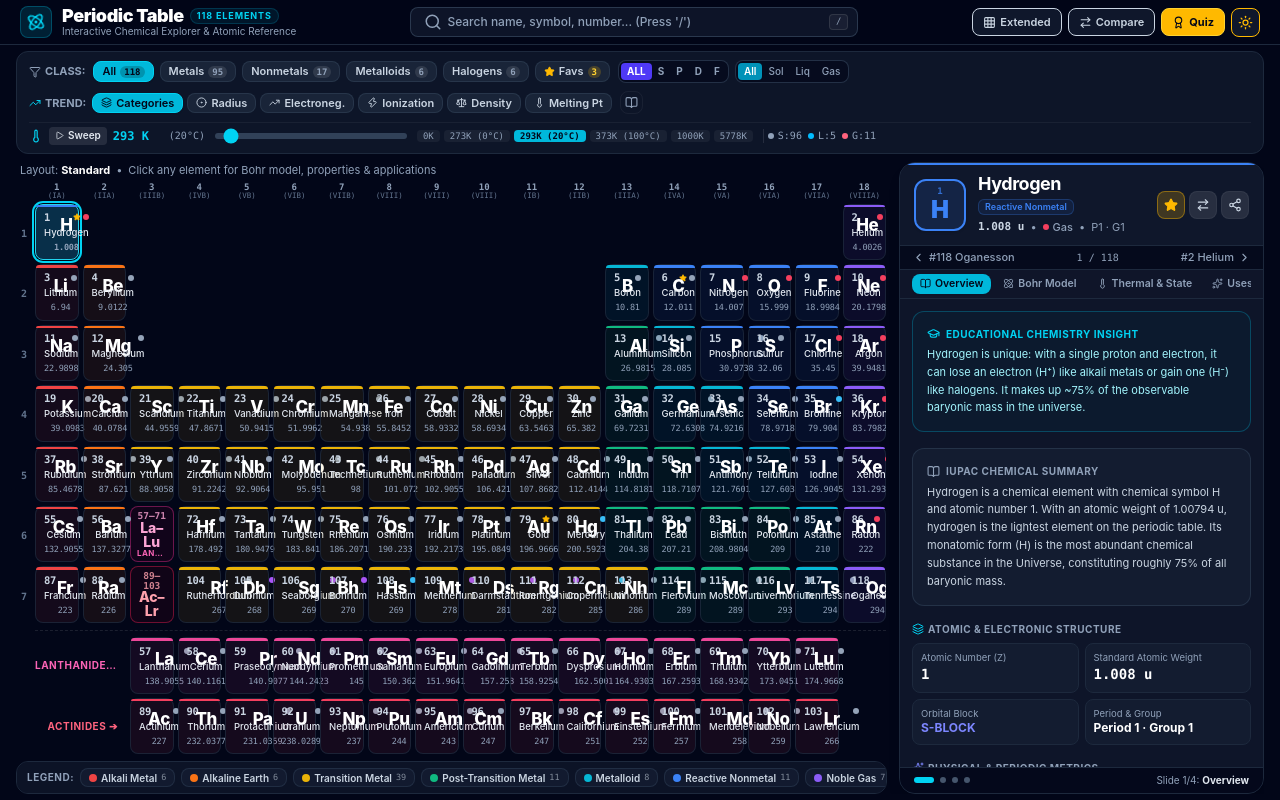
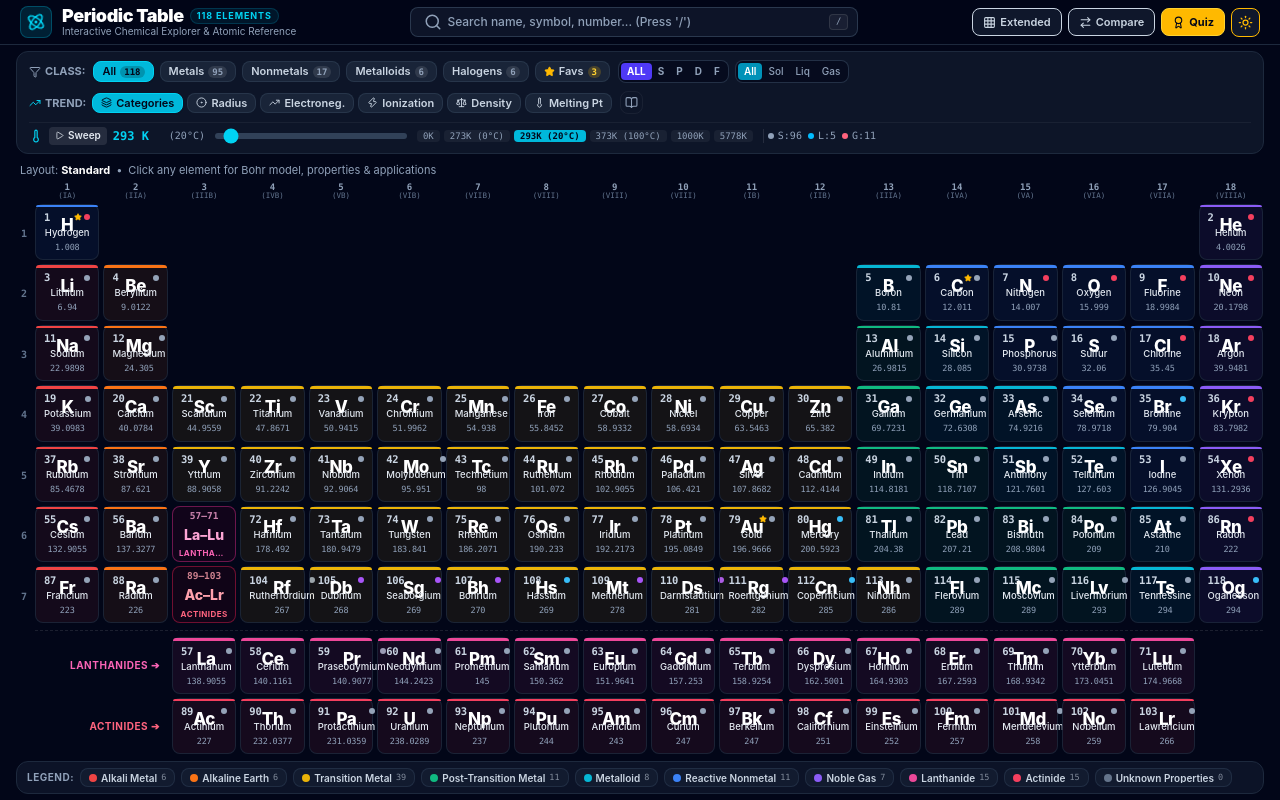
Before and after one commit to sagarhiremath-max/interactive-periodic-table, a React (Vite) app: page / in a window 1280 px wide. Built offline with nearby package versions, Linux system fonts and the light colour scheme.

Commit message:
Make element details panel appear only after clicking an element and arrange periodic table neatly

```diff
--- a/src/App.tsx
+++ b/src/App.tsx
@@ -33,7 +33,7 @@
   const [onlyFavorites, setOnlyFavorites] = useState<boolean>(false);
 
   // Modals & Panels
-  const [selectedElement, setSelectedElement] = useState<ElementData | null>(ELEMENTS_DATA[0]); // Start with Hydrogen
+  const [selectedElement, setSelectedElement] = useState<ElementData | null>(null);
   const [hoveredElement, setHoveredElement] = useState<ElementData | null>(null);
   const [hoveredCategory, setHoveredCategory] = useState<string | null>(null);
   const [tooltipPos, setTooltipPos] = useState<{ x: number; y: number } | null>(null);
@@ -79,6 +79,7 @@
     selectedStateFilter !== 'all' ||
     trendMode !== 'none' ||
     onlyFavorites ||
+    Boolean(selectedElement) ||
     Math.round(temperatureKelvin) !== 293;
 
   const handleResetAll = () => {
@@ -91,6 +92,7 @@
     setHoveredCategory(null);
     setTrendMode('none');
     setOnlyFavorites(false);
+    setSelectedElement(null);
   };
 
   const handleClassificationChange = (c: 'all' | 'metals' | 'nonmetals' | 'metalloids' | 'halogens') => {
@@ -242,22 +244,25 @@
             )}
           </div>
 
-          {/* RIGHT SIDE: Dedicated Element Information Panel with internal slide scrolling */}
+          {/* RIGHT SIDE: Dedicated Element Information Panel (appears only after clicking an element) */}
+          {selectedElement && (
             <aside
               id="element-detail-panel"
               ref={detailPanelRef}
-            className="w-full lg:w-[335px] xl:w-[365px] 2xl:w-[395px] h-full flex flex-col min-h-0 shrink-0"
+              className="w-full lg:w-[340px] xl:w-[370px] 2xl:w-[400px] h-full flex flex-col min-h-0 shrink-0 animate-in fade-in slide-in-from-right-4 duration-200"
             >
               <ElementDetailPanel
                 element={selectedElement}
                 darkMode={darkMode}
                 temperatureKelvin={temperatureKelvin}
-              isFavorite={selectedElement ? isFavorite(selectedElement.number) : false}
+                isFavorite={isFavorite(selectedElement.number)}
                 onToggleFavorite={toggleFavorite}
                 onSelectElement={(el) => setSelectedElement(el)}
                 onAddToCompare={handleAddToCompare}
+                onClose={() => setSelectedElement(null)}
               />
             </aside>
+          )}
         </div>
       </main>
 
--- a/src/components/ElementDetailPanel.tsx
+++ b/src/components/ElementDetailPanel.tsx
@@ -14,6 +14,7 @@
   Star,
   GraduationCap,
   AlertCircle,
+  X,
 } from 'lucide-react';
 import { type ElementData, CATEGORIES, ELEMENTS_DATA } from '../data/elements';
 import { BohrModel } from './BohrModel';
@@ -29,6 +30,7 @@
   onToggleFavorite?: (atomicNumber: number) => void;
   onSelectElement: (element: ElementData) => void;
   onAddToCompare?: (element: ElementData) => void;
+  onClose?: () => void;
 }
 
 export const ElementDetailPanel: React.FC<ElementDetailPanelProps> = ({
@@ -39,6 +41,7 @@
   onToggleFavorite,
   onSelectElement,
   onAddToCompare,
+  onClose,
 }) => {
   // If no element clicked yet, show Hydrogen (#1) by default
   const currentElement = element || ELEMENTS_DATA[0];
@@ -249,6 +252,19 @@
           >
             {copied ? <Check size={14} className="text-emerald-400" /> : <Share2 size={14} />}
           </button>
+
+          {/* Close Panel Button */}
+          {onClose && (
+            <button
+              type="button"
+              onClick={onClose}
+              title="Close element details"
+              aria-label="Close element details"
+              className="p-1.5 rounded-lg bg-rose-500/10 hover:bg-rose-500/20 border border-rose-500/20 text-rose-300 hover:text-rose-200 transition-colors ml-0.5"
+            >
+              <X size={14} />
+            </button>
+          )}
         </div>
       </div>
 
--- a/src/components/PeriodicTable.tsx
+++ b/src/components/PeriodicTable.tsx
@@ -197,9 +197,10 @@
           {/* Standard layout Group Headers (1 to 18) above the grid */}
           {layoutMode === 'standard' && (
             <div
-              className="grid gap-0.5 sm:gap-1 pb-1 text-[9px] font-mono text-slate-400 text-center select-none shrink-0 pl-[18px]"
+              className="grid gap-0.5 sm:gap-1 pb-1 text-[9px] font-mono text-slate-400 text-center select-none shrink-0"
               style={{
                 gridTemplateColumns: 'repeat(18, minmax(36px, 1fr))',
+                paddingLeft: '18px',
               }}
             >
               {groupLabelsStandard.map((grp) => (
```
Lines whose indentation alone changed are shown as unchanged.
